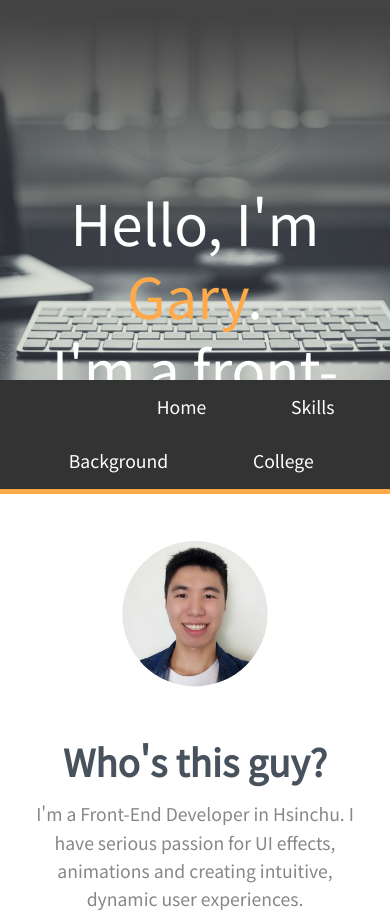
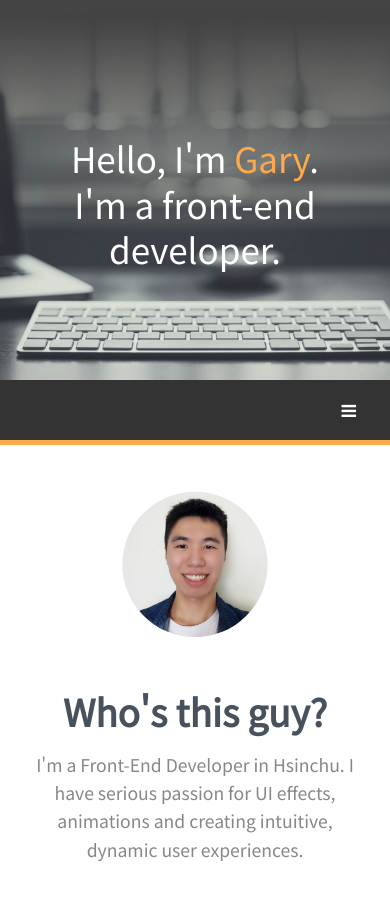
Before and after one commit to yellow90249/resume, a plain HTML site: page index.html in a window 390 px wide. Shown: the top 916 px of the page. Drawn offline with Linux system fonts and the light colour scheme; a script that the page names is missing.

Commit message:
release versin1.0

```diff
--- a/css/style.css
+++ b/css/style.css
@@ -234,48 +234,41 @@ li{
   clear: both;
 }
 /* Nav bar */
-.nav {
+.topnav {
+  background-color: #333;
+  overflow: hidden;
   position: -webkit-sticky;
   position: sticky;
   top: 0;
   border-bottom: 5px solid #ffa949;
   z-index: 9999;
 }
-.nav ul {
-  list-style-type: none;
-  margin: 0;
-  padding: 0;
-  overflow: hidden;
-  background-color: #333;
 
+.topnav a {
+  float: left;
+  display: block;
+  color: #fff;
+  padding: 1em 2em;
+  text-align: center;
+  font-size: 17px;
 }
 
-.nav ul li {
-  float: left;
-  margin: 0;
-  font-size: 1.1em;
+.topnav a:first-child {
+  margin-left: 5em;
 }
 
-.nav ul li a {
-  display: block;
-  color: white;
-  text-align: center;
-  padding: 14px 16px;
-  text-decoration: none;
-  color: white;
+.topnav a:hover {
+  color: #ffa949;
   transition: color 0.8s;
 }
 
-.nav ul li a:hover {
-  color: #ffa949;
+.topnav .icon {
+  display: none;
 }
 
-.active {
-  margin-left: 5em;
-}
 /* Media queries */
 
-@media (max-width: 1024px) {
+@media screen and (max-width: 1024px) {
   .primary-content,
   .skills,
   .black-box,
@@ -284,7 +277,7 @@ li{
   }
 }
 
-@media (max-width: 768px) {
+@media screen and (max-width: 768px) {
   .primary-content,
   .skills,
   .black-box,
@@ -293,25 +286,21 @@ li{
     padding: 20px;
     border: none;
   }
-
   .main-header {
     max-height: 380px;
     padding: 50px 25px 0;
+    font-size: 10px;
   }
-
   .intro {
     font-size: 1.1rem;
   }
-
   .box {
     padding: 10% 12%;
     margin: 50px 0 20px;
   }
-
   .arrow {
     display: none;
   }
-
   .front-end,
   .ver-control,
   .framework,
@@ -320,8 +309,36 @@ li{
     float: none;
     width: 100%;
   }
-
   .main-footer {
     padding: 20px 0;
   }
+  .skills ul {
+    list-style-type: none;
+  }
+  .skills li {
+    padding: 0;
+    margin-right: 1.5em;
+    text-align: center;
+  }
 }
+
+@media screen and (max-width: 768px) {  /* Nav bar */
+  .topnav a {display: none;}
+  .topnav a.icon {
+    float: right;
+    display: block;
+  }
+  .topnav a:first-child {
+    margin-left: 0;
+  }
+  .topnav.responsive a.icon {
+    position: absolute;
+    right: 0;
+    top: 0;
+  }
+  .topnav.responsive a {
+    float: none;
+    display: block;
+    text-align: left;
+  }
+}
--- a/index.html
+++ b/index.html
@@ -7,7 +7,7 @@
     <link rel="stylesheet" href="css/normalize.css">
     <link rel="stylesheet" href="css/style.css">
     <link href="https://fonts.googleapis.com/css2?family=Noto+Sans+TC&display=swap" rel="stylesheet">
-    <script src="https://kit.fontawesome.com/d135cb0619.js" crossorigin="anonymous"></script>
+    <link rel="stylesheet" href="https://cdnjs.cloudflare.com/ajax/libs/font-awesome/4.7.0/css/font-awesome.min.css">
     <script src="js/script.js"></script>
   </head>
   <body>
@@ -20,13 +20,14 @@
       </div>
     </header>
 
-    <div class="nav group" id="myNav"> <!-- Nav bar -->
-      <ul>
-        <li><a class="active" href="#home">Home</a></li>
-        <li><a href="#skills">Skills</a></li>
-        <li><a href="#background">Background</a></li>
-        <li><a href="#college">College</a></li>
-      </ul>
+    <div class="topnav" id="myTopnav"> <!-- Nav bar -->
+      <a href="#home" class="active">Home</a>
+      <a href="#skills">Skills</a>
+      <a href="#background">Background</a>
+      <a href="#college">College</a>
+      <a href="javascript:void(0);" class="icon" onclick="myFunction()">
+        <i class="fa fa-bars"></i>
+      </a>
     </div>
 
     <div class="primary-content t-border" id="home"> <!-- First content -->
@@ -66,7 +67,7 @@
       <h3 class="rebigger">Background</h3>
       <div class="box round">
         <p class="bigger-intro">
-          My name is Gary. I hold a bachelor’s degree with a major in Computer Science and Information Engineering which was awarded to me by <a href="https://www.nutc.edu.tw/bin/home.php">NUTC</a> . <br>Besides my major, I have also taken many course related to design like Layout & Composition, Chromatics and Typography which have prepared me for flat design in the field of front-end develope. <br>
+          My name is Gary. I hold a bachelor’s degree with a major in Computer Science and Information Engineering which was awarded to me by <a href="https://www.nutc.edu.tw/bin/home.php" target="_blank">NUTC</a> . <br>Besides my major, I have also taken many course related to design like Layout & Composition, Chromatics and Typography which have prepared me for flat design in the field of front-end develope. <br>
           I am confirmed that I am ready for this position. Along with these experience, I hope to develop myself to keep pace with the changes of the era in my profession.
         </p>
       </div>
@@ -78,14 +79,14 @@
         <img class="round" src="img/card.jpg" alt="Resort">
         <h3>Work Experience</h3>
         <p>
-          When I was a junior, my professor introduced me an internship  at a <a href="https://www.iscom.com.tw/">tech company</a>. The main business of company is UI/UX design. I was in charge of the project called <a href="https://centraltw.funcard.com.tw/">Central Taiwan Funpass</a>. During that time i had learend and increased lots of front-end skills like layout design, fetch API, RWD... And I believed the exeperience and skills can bring value to your company.
+          When I was a junior, my professor introduced me an internship  at a <a href="https://www.iscom.com.tw/" target="_blank">tech company</a>. The main business of company is UI/UX design. I was in charge of the project called <a href="https://centraltw.funcard.com.tw/" target="_blank">Central Taiwan Funpass</a>. During that time i had learend and increased lots of front-end skills like layout design, fetch API, RWD... And I believed the exeperience and skills can bring value to your company.
         </p>
       </div>
       <div class="band">
         <img class="round" src="img/guitar.jpg" alt="Mountain Landscape">
         <h3>Club</h3>
         <p>
-          I joined the guitar club in college and that was my first time to contact <a href="https://streetvoice.com/music/charts/24hr/">independent music</a>. The underground bands have influenced my taste of music badly. We held a lot of events and presentations. I have passion for group activity and willing to communicate with others.
+          I joined the guitar club in college and that was my first time to contact <a href="https://streetvoice.com/music/charts/24hr/" target="_blank">independent music</a>. The underground bands have influenced my taste of music badly. We held a lot of events and presentations. I have passion for group activity and willing to communicate with others.
         </p>
       </div>
     </div>
--- /dev/null
+++ b/js/script.js
@@ -0,0 +1,8 @@
+function myFunction() {
+  var x = document.getElementById("myTopnav");
+  if (x.className === "topnav") {
+    x.className += " responsive";
+  } else {
+    x.className = "topnav";
+  }
+}
```
